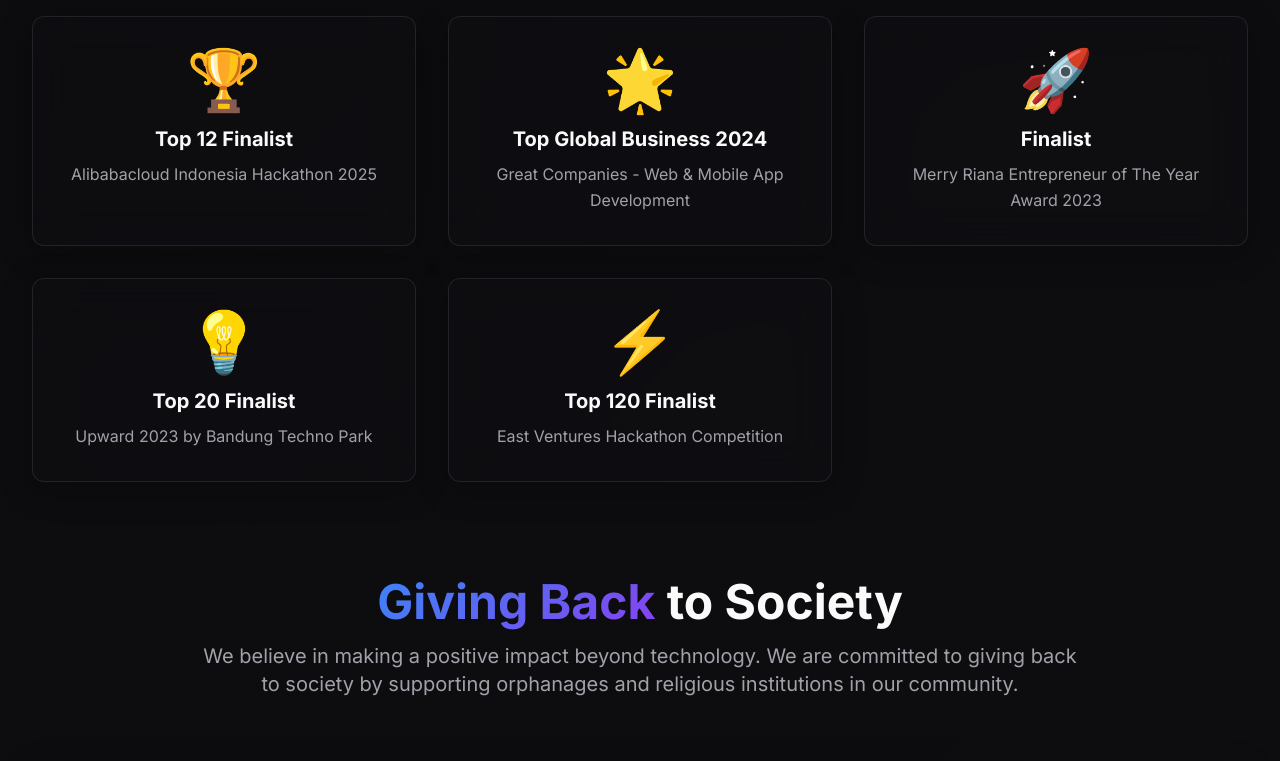
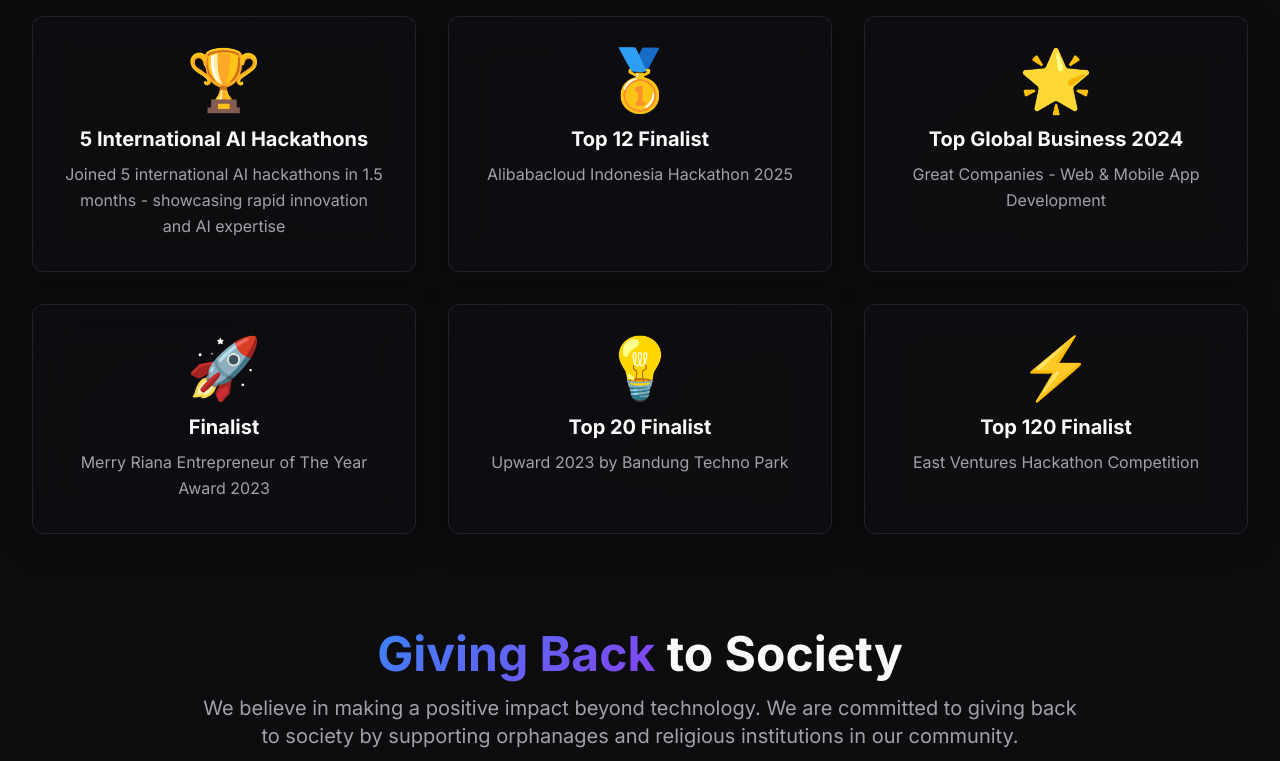
Before and after one commit to tatianabahagia/deborah-ai-forge, a React (Vite) app: page / in a window 1280 px wide. Shown: the part 6160-6921 px from the top of the page. Built offline with nearby package versions, Linux system fonts and the light colour scheme.

Commit message:
Add hackathon achievements
Add "Joined 5 international AI hackathons in 1.5 months" to the achievements section.

```diff
--- a/src/components/AchievementsSection.tsx
+++ b/src/components/AchievementsSection.tsx
@@ -3,8 +3,14 @@ import { Trophy, Star, Rocket, Lightbulb, Zap } from "lucide-react";
 const AchievementsSection = () => {
   const achievements = [
     {
+      icon: Zap,
+      emoji: "🏆",
+      title: "5 International AI Hackathons",
+      description: "Joined 5 international AI hackathons in 1.5 months - showcasing rapid innovation and AI expertise"
+    },
+    {
       icon: Trophy,
-      emoji: "🏆",
+      emoji: "🥇",
       title: "Top 12 Finalist",
       description: "Alibabacloud Indonesia Hackathon 2025"
     },
```
